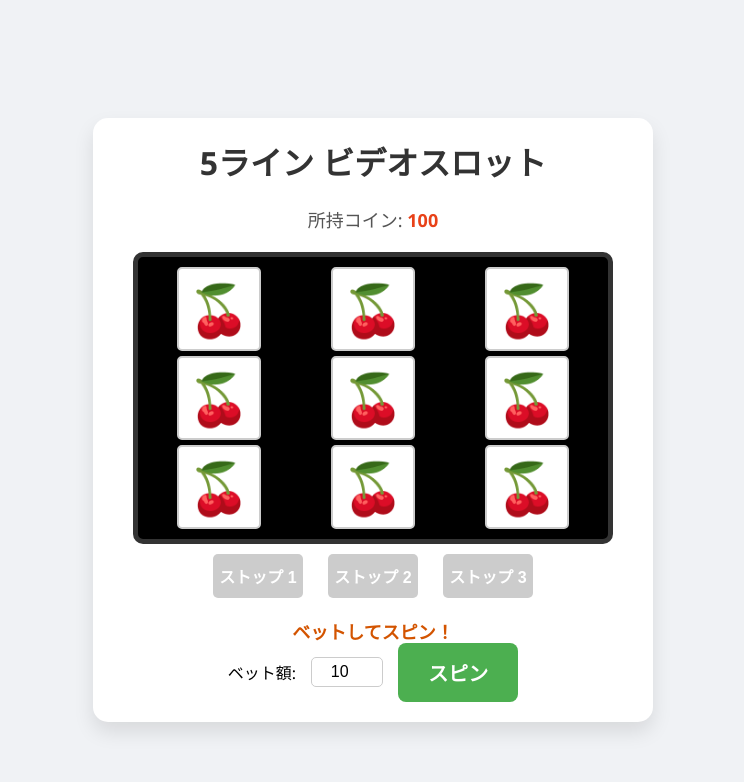
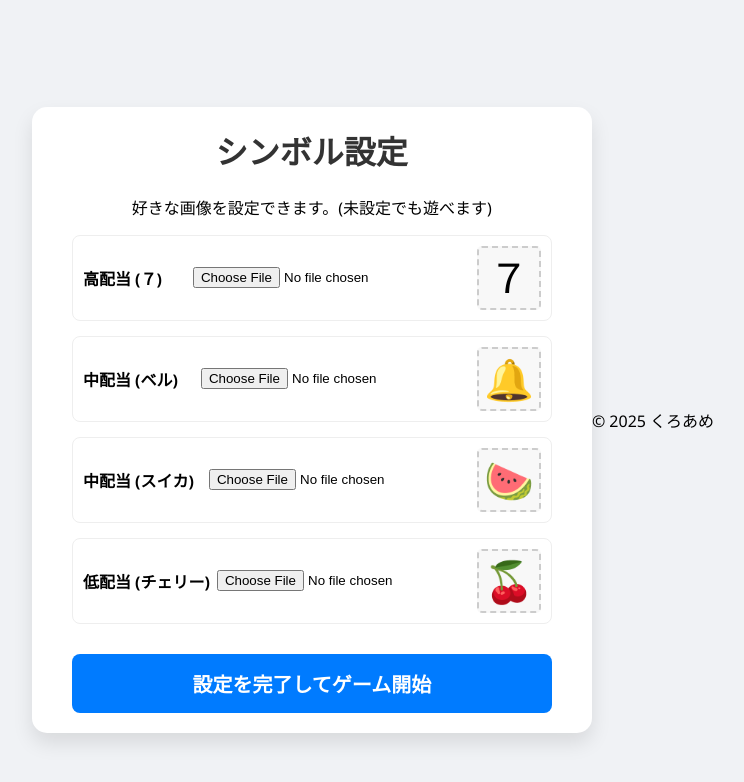
Before and after one commit to 96AmEgit/slotgame, a plain HTML site: page slot.html in a window 1280 px wide. Shown: the whole page, without its empty margins (267-1011 px from the left). Drawn offline with Linux system fonts and the light colour scheme.

Commit message:
Update slot.html

```diff
--- a/slot.html
+++ b/slot.html
@@ -22,32 +22,67 @@
             border-radius: 15px;
             box-shadow: 0 10px 20px rgba(0, 0, 0, 0.1);
             text-align: center;
-            width: 480px; /* コンテナ幅を少し広げます */
+            width: 480px;
         }
 
-        h1 {
-            color: #333;
-            margin-top: 0;
+        h1 { color: #333; margin-top: 0; }
+
+        /* --- 画面切り替え --- */
+        #setup-screen { display: block; }
+        #game-screen { display: none; }
+
+        /* --- 設定画面のスタイル --- */
+        .symbol-setting {
+            display: flex;
+            align-items: center;
+            justify-content: space-between;
+            margin-bottom: 15px;
+            padding: 10px;
+            border: 1px solid #eee;
+            border-radius: 8px;
         }
+        .symbol-setting label { font-weight: bold; font-size: 16px; }
+        .preview-img {
+            width: 60px;
+            height: 60px;
+            border: 2px dashed #ccc;
+            border-radius: 5px;
+            object-fit: cover;
+            background-color: #f8f8f8;
+            font-size: 40px;
+            line-height: 60px;
+            display: flex;
+            justify-content: center;
+            align-items: center;
+        }
+        .preview-img img { width: 100%; height: 100%; object-fit: cover; }
+        #start-game-button {
+            width: 100%;
+            background-color: #007bff;
+            color: white;
+            padding: 15px;
+            border: none;
+            border-radius: 8px;
+            cursor: pointer;
+            font-size: 20px;
+            font-weight: bold;
+            margin-top: 15px;
+            transition: background-color 0.3s;
+        }
+        #start-game-button:hover { background-color: #0069d9; }
 
+        /* --- ゲーム画面のスタイル --- */
         #reels-area {
             position: relative;
             display: flex;
             justify-content: center;
-            /* ★★★ ここを変更しました ★★★ */
-            gap: 70px; /* リール間の間隔 */
+            gap: 70px;
             padding: 10px;
             border: 5px solid #333;
             background: #000;
             border-radius: 10px;
         }
-
-        .reel-column {
-            display: flex;
-            flex-direction: column;
-            gap: 5px; /* セル間の縦の間隔 */
-        }
-
+        .reel-column { display: flex; flex-direction: column; gap: 5px; }
         .reel-cell {
             width: 80px;
             height: 80px;
@@ -61,21 +96,19 @@
             border: 2px solid #ccc;
             transition: background-color 0.3s, transform 0.2s, box-shadow 0.2s;
         }
-
+        .reel-cell img { width: 100%; height: 100%; object-fit: cover; }
         .highlight {
             background-color: #ffc107 !important;
             border-color: #e84118 !important;
             transform: scale(1.1);
             box-shadow: 0 0 15px #ffc107;
         }
-
         #stop-controls {
             display: flex;
             justify-content: center;
-            gap: 25px; /* ボタンの間隔もリールに合わせます */
+            gap: 25px;
             margin-top: 10px;
         }
-
         .stop-button {
             width: 90px;
             padding: 10px 0;
@@ -86,77 +119,62 @@
             border: none;
             border-radius: 5px;
             cursor: pointer;
-            transition: background-color 0.2s;
         }
-        .stop-button:disabled {
-            background-color: #cccccc;
-            cursor: not-allowed;
+        .stop-button:disabled { background-color: #cccccc; cursor: not-allowed; }
+        #player-info { font-size: 18px; color: #555; margin: 20px 0; }
+        #player-info span { font-weight: bold; color: #e84118; }
+        #bet-controls { display: flex; justify-content: center; align-items: center; gap: 15px; }
+        #bet-amount {
+            width: 60px; padding: 5px; font-size: 16px; border-radius: 5px;
+            border: 1px solid #ccc; text-align: center;
         }
-
-        #player-info {
-            font-size: 18px;
-            color: #555;
-            margin: 20px 0;
+        #spin-button {
+            background-color: #4CAF50; color: white; padding: 15px 30px;
+            border: none; border-radius: 8px; cursor: pointer;
+            font-size: 20px; font-weight: bold;
         }
-
-        #player-info span {
-            font-weight: bold;
-            color: #e84118;
-        }
-
-        #bet-controls {
-            display: flex;
-            justify-content: center;
-            align-items: center;
-            gap: 15px;
-        }
-
-        #bet-amount {
-            width: 60px;
-            padding: 5px;
-            font-size: 16px;
-            border-radius: 5px;
-            border: 1px solid #ccc;
-            text-align: center;
-        }
-
-        #spin-button {
-            background-color: #4CAF50;
-            color: white;
-            padding: 15px 30px;
-            border: none;
-            border-radius: 8px;
-            cursor: pointer;
-            font-size: 20px;
-            font-weight: bold;
-            transition: background-color 0.3s, transform 0.1s;
-        }
-
-        #spin-button:disabled {
-            background-color: #cccccc;
-            cursor: not-allowed;
-        }
-
-        #message {
-            margin-top: 20px;
-            font-size: 18px;
-            font-weight: bold;
-            color: #d35400;
-            height: 25px;
-        }
+        #spin-button:disabled { background-color: #cccccc; cursor: not-allowed; }
+        #message { margin-top: 20px; font-size: 18px; font-weight: bold; color: #d35400; height: 25px; }
     </style>
 </head>
 <body>
 
 <div class="container">
-    <h1>5ライン ビデオスロット</h1>
+    <div id="setup-screen">
+        <h1>シンボル設定</h1>
+        <p>好きな画像を設定できます。(未設定でも遊べます)</p>
+
+        <div class="symbol-setting">
+            <label>高配当 (７)</label>
+            <input type="file" accept="image/*" data-symbol-name="s7" onchange="handleFileSelect(event)">
+            <div id="preview-s7" class="preview-img"></div>
+        </div>
+        <div class="symbol-setting">
+            <label>中配当 (ベル)</label>
+            <input type="file" accept="image/*" data-symbol-name="bell" onchange="handleFileSelect(event)">
+            <div id="preview-bell" class="preview-img"></div>
+        </div>
+        <div class="symbol-setting">
+            <label>中配当 (スイカ)</label>
+            <input type="file" accept="image/*" data-symbol-name="melon" onchange="handleFileSelect(event)">
+            <div id="preview-melon" class="preview-img"></div>
+        </div>
+        <div class="symbol-setting">
+            <label>低配当 (チェリー)</label>
+            <input type="file" accept="image/*" data-symbol-name="cherry" onchange="handleFileSelect(event)">
+            <div id="preview-cherry" class="preview-img"></div>
+        </div>
+
+        <button id="start-game-button">設定を完了してゲーム開始</button>
+    </div>
+
+    <div id="game-screen">
+        <h1>スロット</h1>
         <div id="player-info">
             所持コイン: <span id="coin-count">100</span>
         </div>
-
         <div id="reels-area"></div>
         <div id="stop-controls"></div>
-
         <div id="message">ベットしてスピン！</div>
         <div id="controls">
             <div id="bet-controls">
@@ -166,9 +184,13 @@
             </div>
         </div>
     </div>
+</div>
 
 <script>
     // --- HTML要素の取得 ---
+    const setupScreen = document.getElementById('setup-screen');
+    const gameScreen = document.getElementById('game-screen');
+    const startGameButton = document.getElementById('start-game-button');
     const reelsArea = document.getElementById('reels-area');
     const stopControls = document.getElementById('stop-controls');
     const coinCountSpan = document.getElementById('coin-count');
@@ -179,32 +201,80 @@
     // --- ゲームの基本設定 ---
     const REEL_COLS = 3;
     const REEL_ROWS = 3;
-
-    const symbols = [
-        { name: 's7', content: '７', payout: 100 },
-        { name: 'bell', content: '🔔', payout: 50 },
-        { name: 'melon', content: '🍉', payout: 20 },
-        { name: 'cherry', content: '🍒', payout: 10 }
+    let symbols = [
+        { name: 's7', src: null, defaultContent: '７', payout: 10 },
+        { name: 'bell', src: null, defaultContent: '🔔', payout: 5 },
+        { name: 'melon', src: null, defaultContent: '🍉', payout: 3 },
+        { name: 'cherry', src: null, defaultContent: '🍒', payout: 2 }
+    ];
+    const winLines = [
+        [0, 3, 6], [1, 4, 7], [2, 5, 8], // 横3ライン
+        [0, 4, 8], [2, 4, 6]              // 斜め2ライン
     ];
 
-    const winLines = [
-        [0, 3, 6], // 上段
-        [1, 4, 7], // 中段
-        [2, 5, 8], // 下段
-        [0, 4, 8], // 右下がり斜め
-        [2, 4, 6]  // 右上がり斜め
-    ];
-
+    // ゲームの状態管理
     let coins = 100;
     let reelSpins = [];
     let reelCells = [];
     let stopButtons = [];
     let isSpinning = false;
 
+    // 初期化処理
     function initialize() {
-        createReels();
+        // 設定画面のプレビューにデフォルトシンボルを表示
+        symbols.forEach(s => {
+            document.getElementById(`preview-${s.name}`).textContent = s.defaultContent;
+        });
+        startGameButton.addEventListener('click', startGame);
         spinButton.addEventListener('click', spin);
+        window.addEventListener('keydown', handleKeyDown);
     }
+
+    // 画像・キーボード関連
+
+    // ファイル選択時の処理
+    function handleFileSelect(event) {
+        const file = event.target.files[0];
+        if (!file || !file.type.startsWith('image/')) return;
+
+        const symbolName = event.target.dataset.symbolName;
+        const previewDiv = document.getElementById(`preview-${symbolName}`);
+
+        const reader = new FileReader();
+        reader.onload = function(e) {
+            const imageUrl = e.target.result;
+            const symbol = symbols.find(s => s.name === symbolName);
+            symbol.src = imageUrl; // 画像のURLを保存
+            previewDiv.innerHTML = `<img src="${imageUrl}" alt="${symbol.name}">`;
+        };
+        reader.readAsDataURL(file);
+    }
+
+    // ゲーム開始処理
+    function startGame() {
+        setupScreen.style.display = 'none';
+        gameScreen.style.display = 'block';
+        createReels(); // ゲーム画面の生成をここで行う
+    }
+
+    // キーボード操作の処理
+    function handleKeyDown(event) {
+        if (gameScreen.style.display === 'none') return; // ゲーム画面以外では無効
+
+        switch (event.key.toLowerCase()) {
+            case ' ':
+                if (!spinButton.disabled) {
+                    event.preventDefault();
+                    spin();
+                }
+                break;
+            case 'g': if (!stopButtons[0].disabled) stopReel(0); break;
+            case 'h': if (!stopButtons[1].disabled) stopReel(1); break;
+            case 'j': if (!stopButtons[2].disabled) stopReel(2); break;
+        }
+    }
+
+    // ゲームロジックの関数
 
     function createReels() {
         for (let i = 0; i < REEL_COLS; i++) {
@@ -213,15 +283,13 @@
             for (let j = 0; j < REEL_ROWS; j++) {
                 const cell = document.createElement('div');
                 cell.className = 'reel-cell';
-                const cellIndex = j + (i * REEL_ROWS);
-                cell.id = `cell-${cellIndex}`;
+                cell.id = `cell-${j + (i * REEL_ROWS)}`;
                 reelColumn.appendChild(cell);
             }
             reelsArea.appendChild(reelColumn);
 
             const stopButton = document.createElement('button');
             stopButton.className = 'stop-button';
-            stopButton.id = `stop${i}`;
             stopButton.textContent = `ストップ ${i + 1}`;
             stopButton.disabled = true;
             stopButton.addEventListener('click', () => stopReel(i));
@@ -231,31 +299,34 @@
         for(let i=0; i < REEL_COLS * REEL_ROWS; i++) {
             reelCells.push(document.getElementById(`cell-${i}`));
         }
-        reelCells.forEach(cell => drawCellContent(cell, symbols.find(s => s.name === 'cherry')));
+        reelCells.forEach(cell => drawCellContent(cell, symbols[3])); // 初期表示
     }
 
+    // セルの表示内容を描画する関数（画像と絵文字を分岐）
     function drawCellContent(cell, symbol) {
         cell.dataset.symbolName = symbol.name;
-        cell.textContent = symbol.content;
+        // カスタム画像(src)が設定されていれば画像、なければデフォルトの絵文字を表示
+        if (symbol.src) {
+            cell.innerHTML = `<img src="${symbol.src}" alt="${symbol.name}">`;
+        } else {
+            cell.innerHTML = ''; // 中身を一時的にクリア
+            cell.textContent = symbol.defaultContent;
+        }
     }
 
     function spin() {
         if (isSpinning) return;
         const betAmount = parseInt(betAmountInput.value);
 
-        if (isNaN(betAmount) || betAmount <= 0) {
-            showMessage("有効なベット額を入力してください。"); return;
-        }
-        if (coins < betAmount) {
-            showMessage("コインが足りません！"); return;
-        }
+        if (isNaN(betAmount) || betAmount <= 0) { showMessage("有効なベット額を入力してください。"); return; }
+        if (coins < betAmount) { showMessage("コインが足りません！"); return; }
 
         isSpinning = true;
         spinButton.disabled = true;
         betAmountInput.disabled = true;
         stopButtons.forEach(button => button.disabled = false);
         reelCells.forEach(cell => cell.classList.remove('highlight'));
-        showMessage("リールを止めてください！");
+        showMessage("止めろ！");
 
         coins -= betAmount;
         updateCoins();
@@ -325,9 +396,12 @@
     function updateCoins() { coinCountSpan.textContent = coins; }
     function showMessage(text) { messageDiv.textContent = text; }
 
+    // --- 実行 ---
     initialize();
 
 </script>
-
+    <footer>
+        <p>&copy; 2025 くろあめ</p>
+    </footer>
 </body>
 </html>
```
Lines whose indentation alone changed are shown as unchanged.
